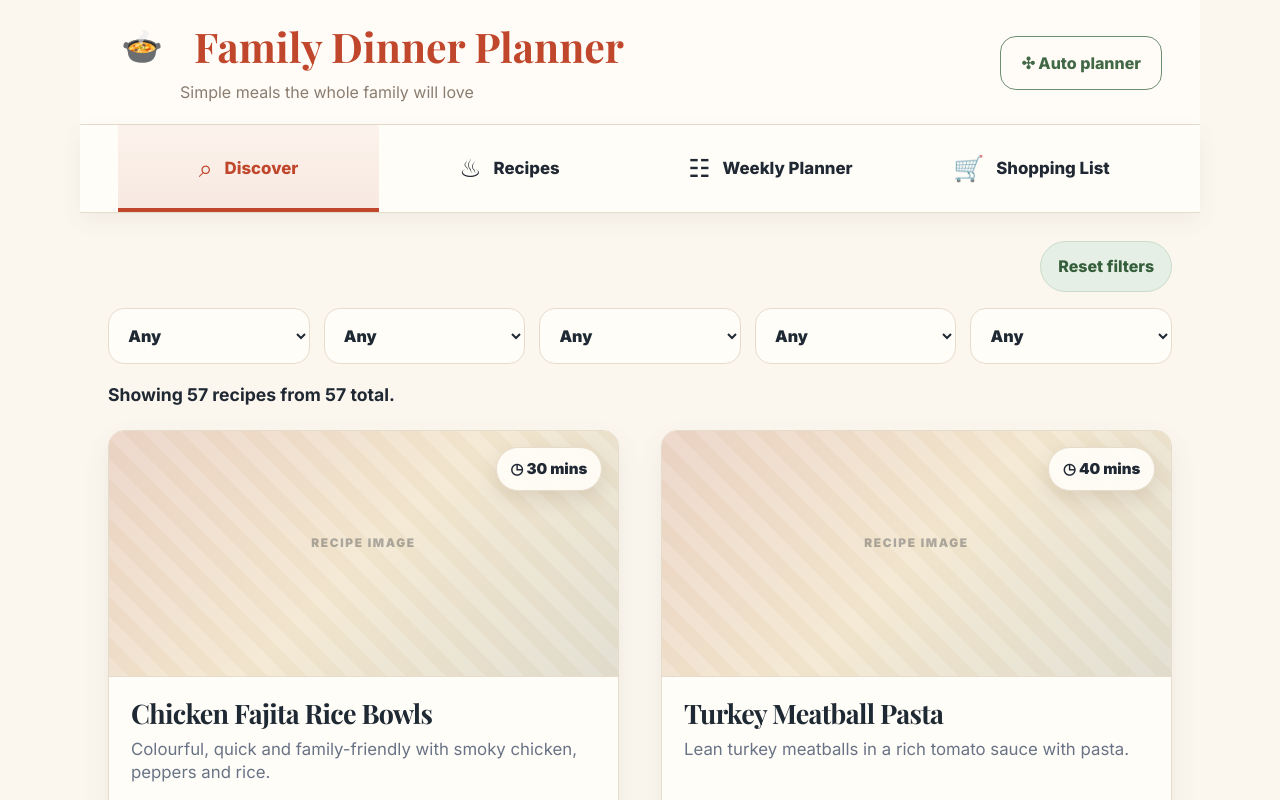
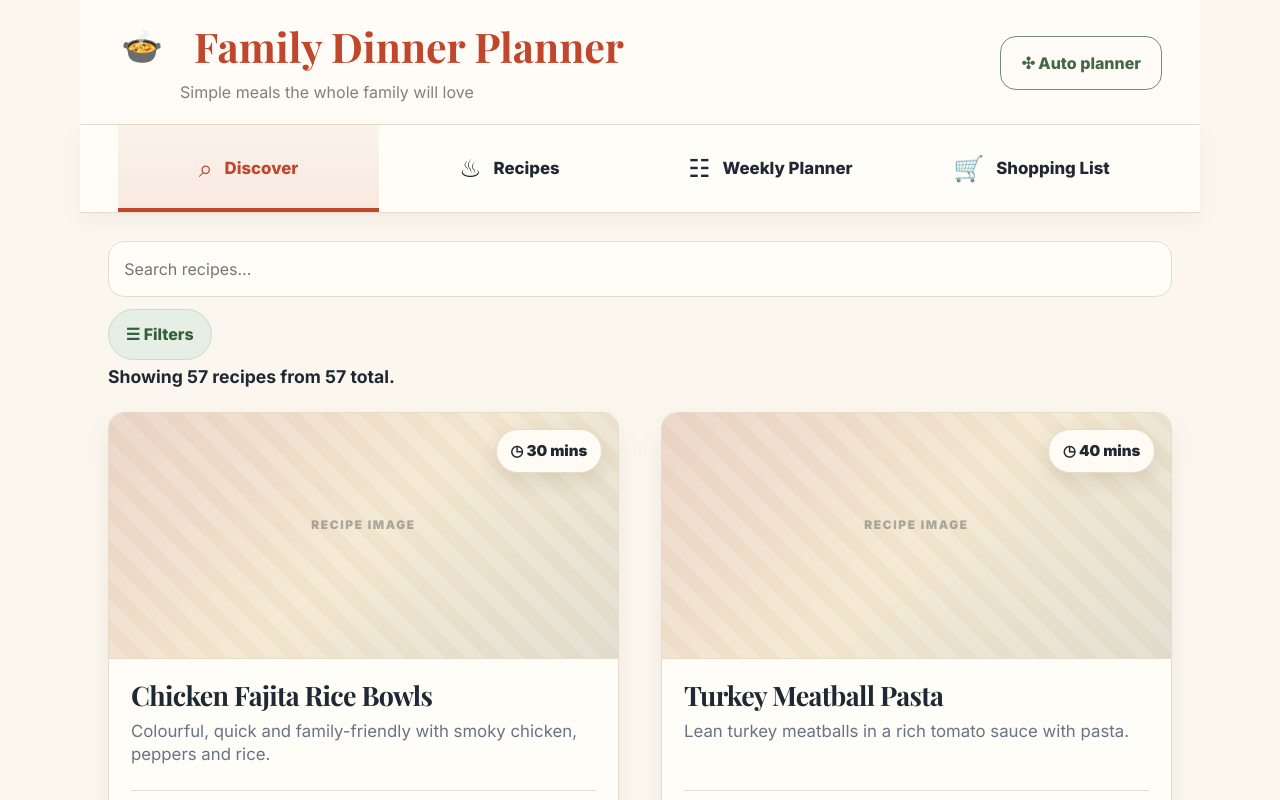
Before and after one commit to education-upgrade/Recipe-, a React (Vite) app: page / in a window 1280 px wide. Shown: the top 800 px of the page. Built offline with nearby package versions, Linux system fonts and the light colour scheme.

Commit message:
Replace filter strip with popup filter panel

```diff
--- a/src/App.jsx
+++ b/src/App.jsx
@@ -267,8 +267,17 @@ function RecipeModal({ recipe, onClose, onAddToPlanner }) {
 
 function Discover({ onOpen, onAddToPlanner }) {
   const [filters, setFilters] = useState({ time: 'Any', protein: 'Any', cuisine: 'Any', calories: 'Any', tag: 'Any' });
+  const [search, setSearch] = useState('');
+  const [filtersOpen, setFiltersOpen] = useState(false);
+
+  const activeFilterCount = Object.values(filters).filter((value) => value !== 'Any').length;
 
   const matches = useMemo(() => recipes.filter((recipe) => {
+    const ingredientText = recipe.ingredients.map((ingredient) => ingredient.item).join(' ');
+    const tagText = (recipe.tags || []).join(' ');
+    const searchText = `${recipe.title} ${recipe.description} ${recipe.protein} ${recipe.cuisine} ${ingredientText} ${tagText}`.toLowerCase();
+    const searchMatch = searchText.includes(search.toLowerCase());
+
     const timeMatch = filters.time === 'Any' ||
       (filters.time === 'Under 20 mins' && recipe.timeMinutes <= 20) ||
       (filters.time === '20-35 mins' && recipe.timeMinutes > 20 && recipe.timeMinutes <= 35) ||
@@ -283,8 +292,8 @@ function Discover({ onOpen, onAddToPlanner }) {
       (filters.calories === '500-650' && recipe.calories >= 500 && recipe.calories <= 650) ||
       (filters.calories === '650+' && recipe.calories > 650);
 
-    return timeMatch && proteinMatch && cuisineMatch && calorieMatch && tagMatch;
-  }), [filters]);
+    return searchMatch && timeMatch && proteinMatch && cuisineMatch && calorieMatch && tagMatch;
+  }), [filters, search]);
 
   function clearFilters() {
     setFilters({ time: 'Any', protein: 'Any', cuisine: 'Any', calories: 'Any', tag: 'Any' });
@@ -292,14 +301,23 @@ function Discover({ onOpen, onAddToPlanner }) {
 
   return (
     <section className="panel">
-      <div className="section-heading section-heading--row">
+      <div className="discover-toolbar">
+        <input className="search discover-search" value={search} onChange={(event) => setSearch(event.target.value)} placeholder="Search recipes..." />
+        <button className="secondary filter-button" onClick={() => setFiltersOpen(true)}>☰ Filters{activeFilterCount ? ` (${activeFilterCount})` : ''}</button>
+      </div>
+
+      {filtersOpen && (
+        <div className="filter-panel-backdrop" onClick={() => setFiltersOpen(false)}>
+          <section className="filter-panel" onClick={(event) => event.stopPropagation()}>
+            <div className="filter-panel__handle" />
+            <div className="filter-panel__header">
               <div>
-          <p className="eyebrow">Decision tree</p>
-          <h2>What kind of dinner do you want?</h2>
+                <p className="eyebrow">Filter recipes</p>
+                <h2>Find the right dinner</h2>
               </div>
-        <button className="secondary" onClick={clearFilters}>Reset filters</button>
+              <button className="secondary" onClick={() => setFiltersOpen(false)}>Close</button>
             </div>
-      <div className="filter-grid">
+            <div className="filter-panel__grid">
               <label>Time
                 <select value={filters.time} onChange={(event) => setFilters({ ...filters, time: event.target.value })}>
                   {['Any', 'Under 20 mins', '20-35 mins', '35+ mins', 'Slow cooker / long cook'].map((option) => <option key={option}>{option}</option>)}
@@ -326,6 +344,14 @@ function Discover({ onOpen, onAddToPlanner }) {
                 </select>
               </label>
             </div>
+            <div className="filter-panel__actions">
+              <button className="secondary" onClick={clearFilters}>Reset</button>
+              <button onClick={() => setFiltersOpen(false)}>Apply filters</button>
+            </div>
+          </section>
+        </div>
+      )}
+
       <p className="results-count">Showing {matches.length} recipe{matches.length === 1 ? '' : 's'} from {recipes.length} total.</p>
       <div className="recipe-grid">
         {matches.map((recipe) => <RecipeCard key={recipe.id} recipe={recipe} onOpen={onOpen} onAddToPlanner={onAddToPlanner} />)}
```
Lines whose indentation alone changed are shown as unchanged.
